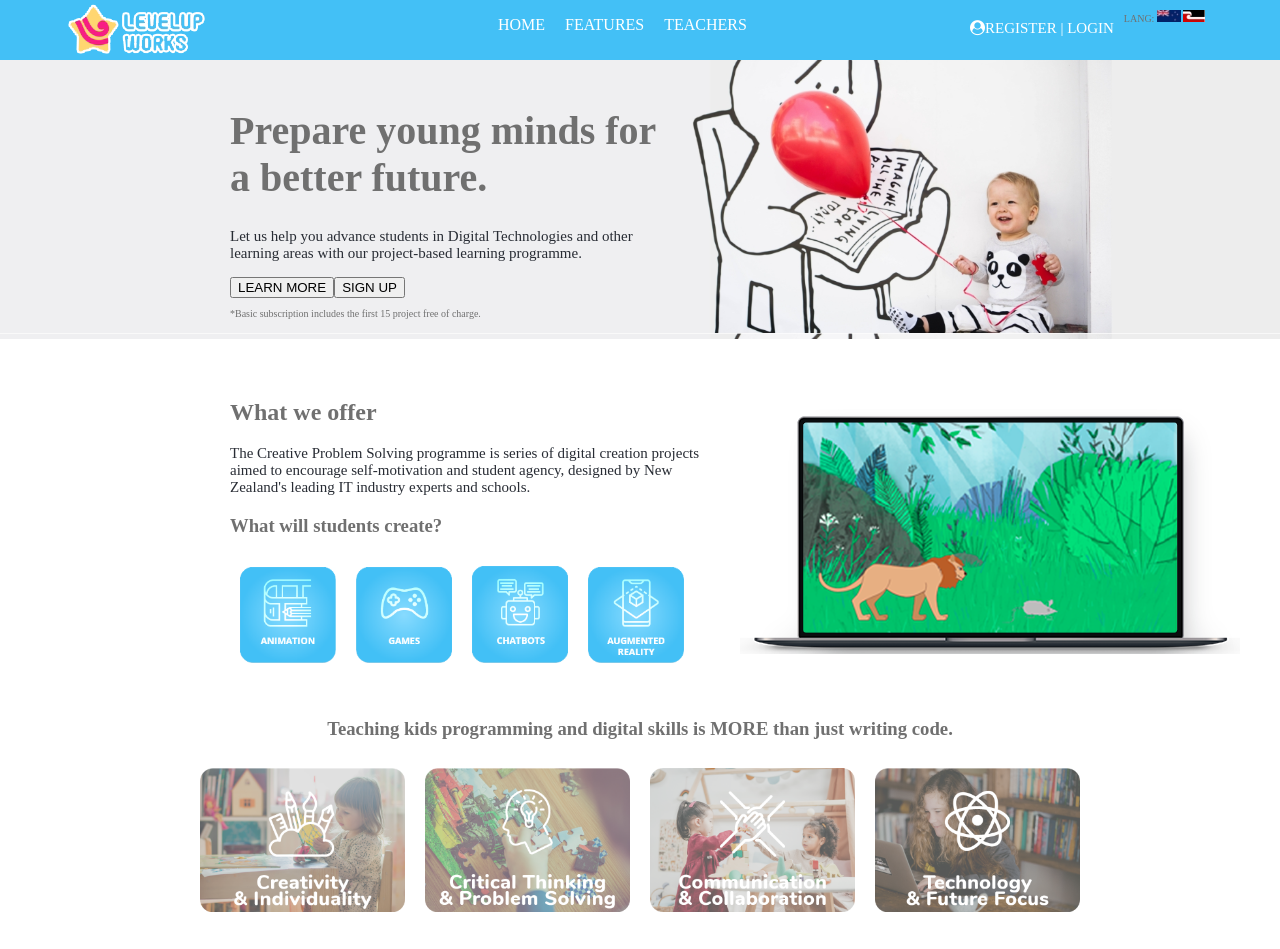
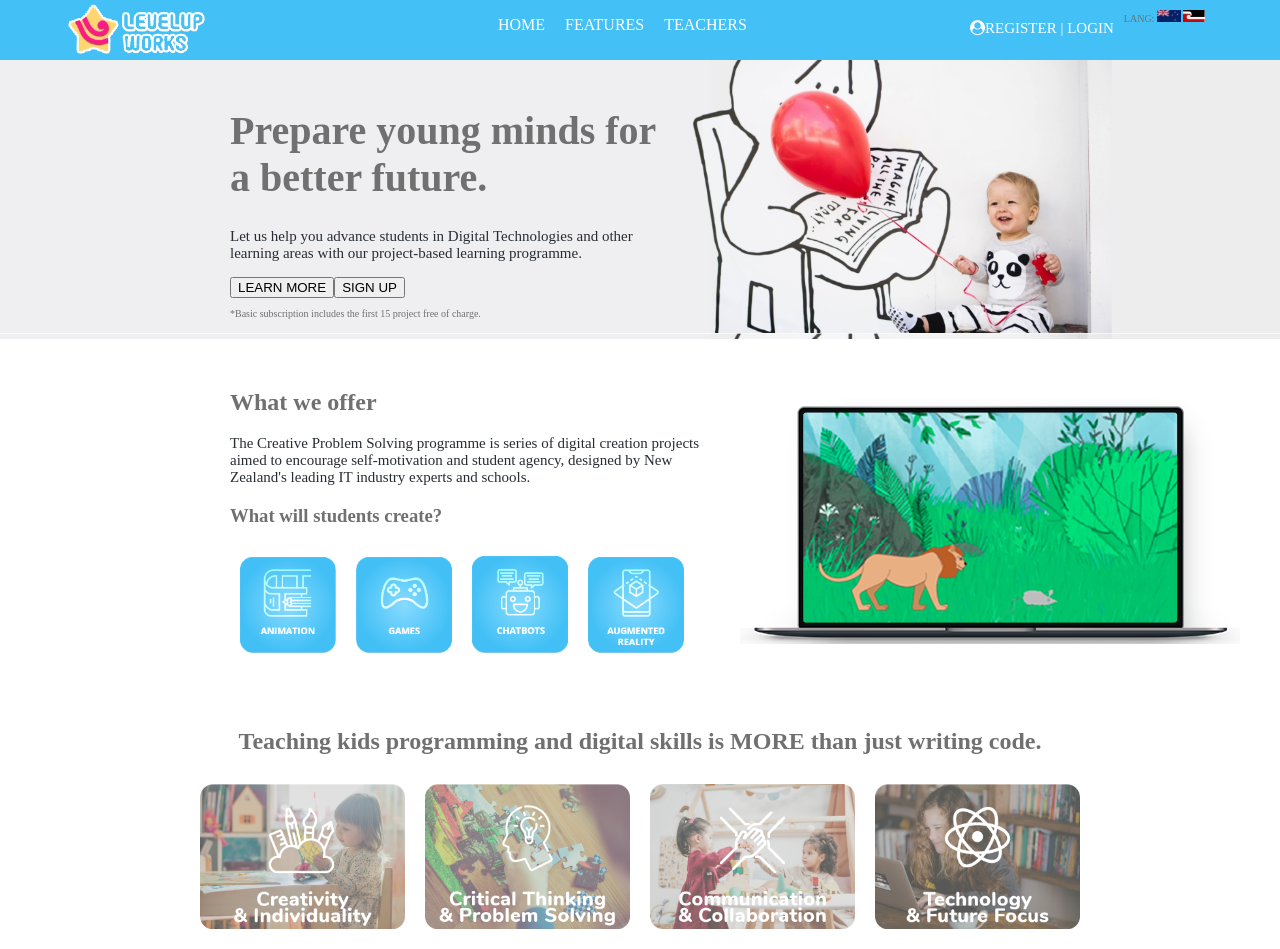
Before and after one commit to joechamberlain1/missionxteamzero-1, a React (Create React App) app: page / in a window 1280 px wide. Shown: the top 949 px of the page. Built offline with nearby package versions, Linux system fonts and the light colour scheme.

Commit message:
change layout for hsec1, hsec2, hsec3 and hsec 4

```diff
--- a/src/hsec2.css
+++ b/src/hsec2.css
@@ -1,5 +1,8 @@
 .sec21{
     width:100%;
+    padding-bottom:10px;
+    padding-top:20px;
+    padding-left:30px;
   }
 
   .psec1{
@@ -30,6 +33,5 @@
   .row1 {
     display: flex;
     padding-top:10px;
-    margin:30px;
     width: 100%;
   }
--- a/src/hsec3.css
+++ b/src/hsec3.css
@@ -1,5 +1,6 @@
 .sec3{
-    width:70%;
-    text-align:center;
-    padding-left:10%;
+    width:100%;
+    padding-bottom:10px;
+    padding-top:20px;
+    padding-left:30px;
   }
--- a/src/hsec3.js
+++ b/src/hsec3.js
@@ -10,9 +10,9 @@ function Hsec3() {
 
         <div className="sec3">
 
-                    <h3> Teaching kids programming and
+                    <h2> Teaching kids programming and
                     digital skills is MORE than just
-                        writing code. </h3>
+                        writing code. </h2>
 
                     <img src={pxt1} className="pxt" />
                     <img src={pxt2} className="pxt" />
```
Also changed, not shown: src/hsec1.js (+5 -5 lines).
